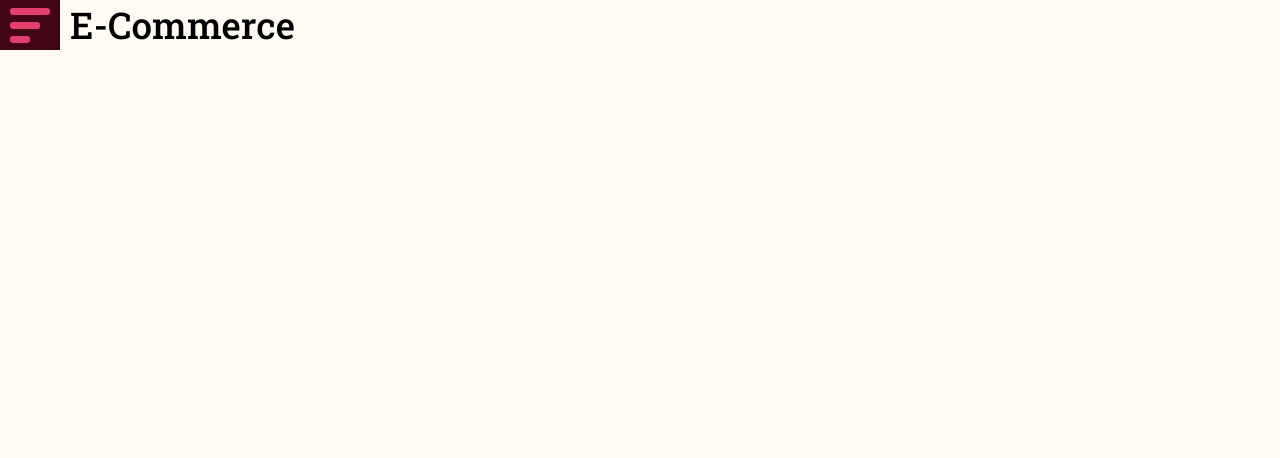
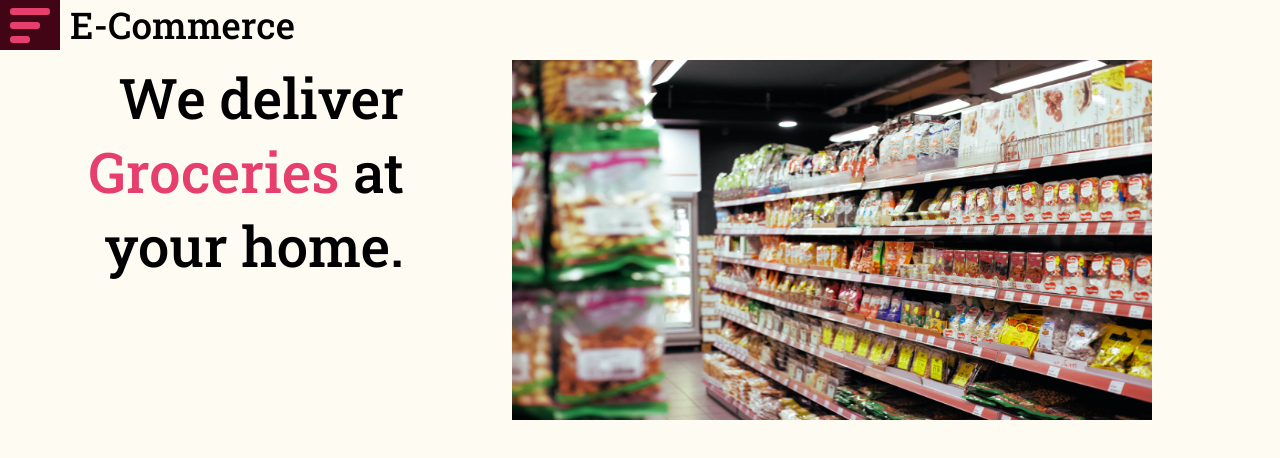
Before and after one commit to y00gi/E-commerce, a plain HTML site: page index.html in a window 1280 px wide. Drawn offline with Linux system fonts and the light colour scheme.

Commit message:
tagline added

```diff
--- a/index.html
+++ b/index.html
@@ -14,8 +14,11 @@
             <div class="bar2 bar"></div>
             <div class="bar3 bar"></div>
         </div>
-        <div class="logo">E-Commerce</div>
-        <div class="rect"></div>
+        <div class="logo txtP">E-Commerce</div>
+        <div class="rect">
+            <div class="text txtP">We deliver <span id="stl">Groceries</span> at your home.</div>
+            <img src="./images/mehrad-vosoughi-yOMsDjT7DUg-unsplash-min.jpg" alt="Grocery image" class="grocery">
+        </div>
     </div>
     <script src="script.js"></script>
 </body>
--- a/style.css
+++ b/style.css
@@ -45,13 +45,37 @@
     top: 36px;
 }
 
+.txtP{
+    font-family: 'Roboto Slab', serif;
+}
+
 .logo {
     position: absolute;
     width: 240px;
     height: 50px;
     left: 70px;
-    font-family: 'Roboto Slab', serif;
     font-size: 2.3em;
-    font-weight: 100px;
     line-height: 50px;
 }
+
+.grocery{
+    position: absolute;
+    width: 50vw;
+    height: 45vh;
+    left: 40vw;
+    top: 60px;
+}
+
+.text{
+    position: absolute;
+    width: 30vw;
+    height: 40vh;
+    top: 60px;
+    left: 20px;
+    font-size: 3.5em;
+    text-align: right;
+}
+
+#stl{
+    color: #E63E6D;
+}
```
Also changed, not shown: images/mehrad-vosoughi-yOMsDjT7DUg-unsplash-min.jpg (added).
